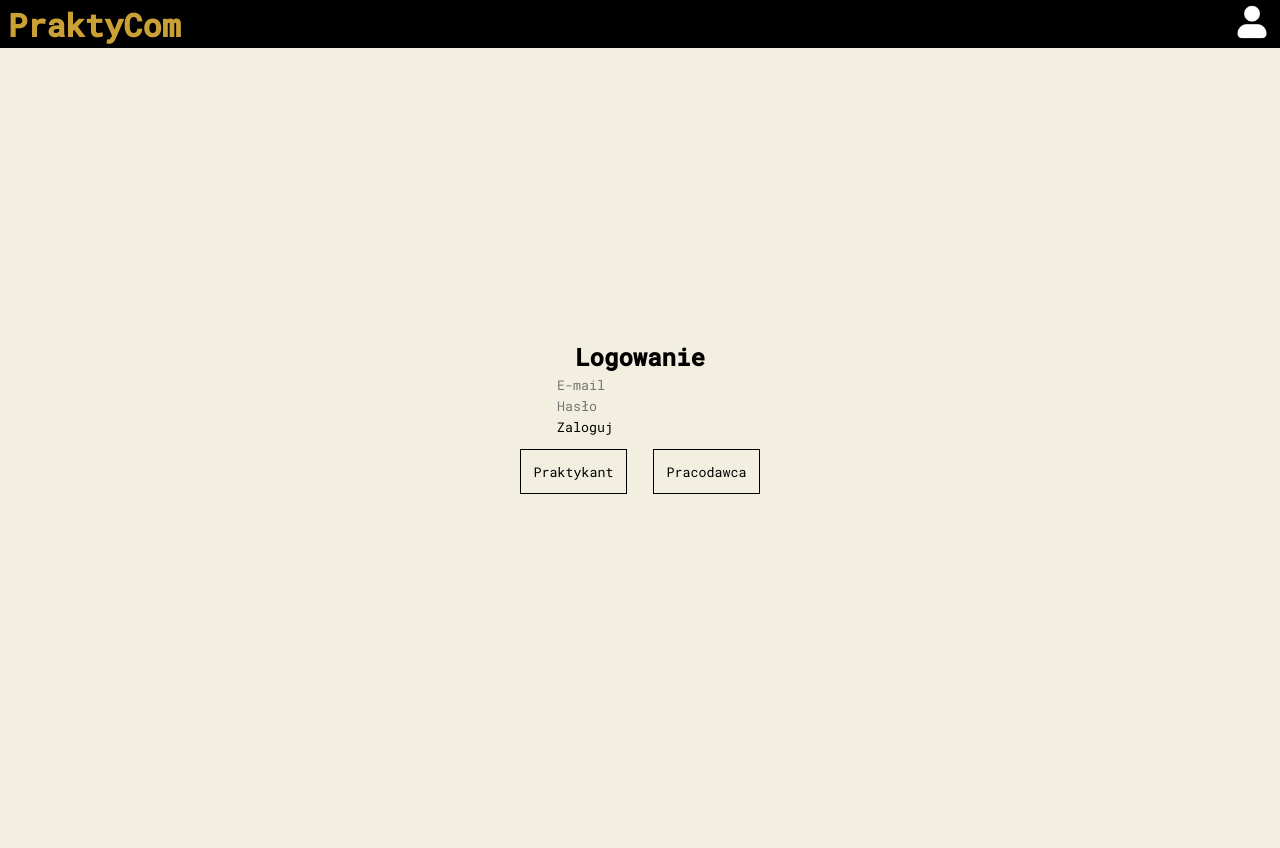
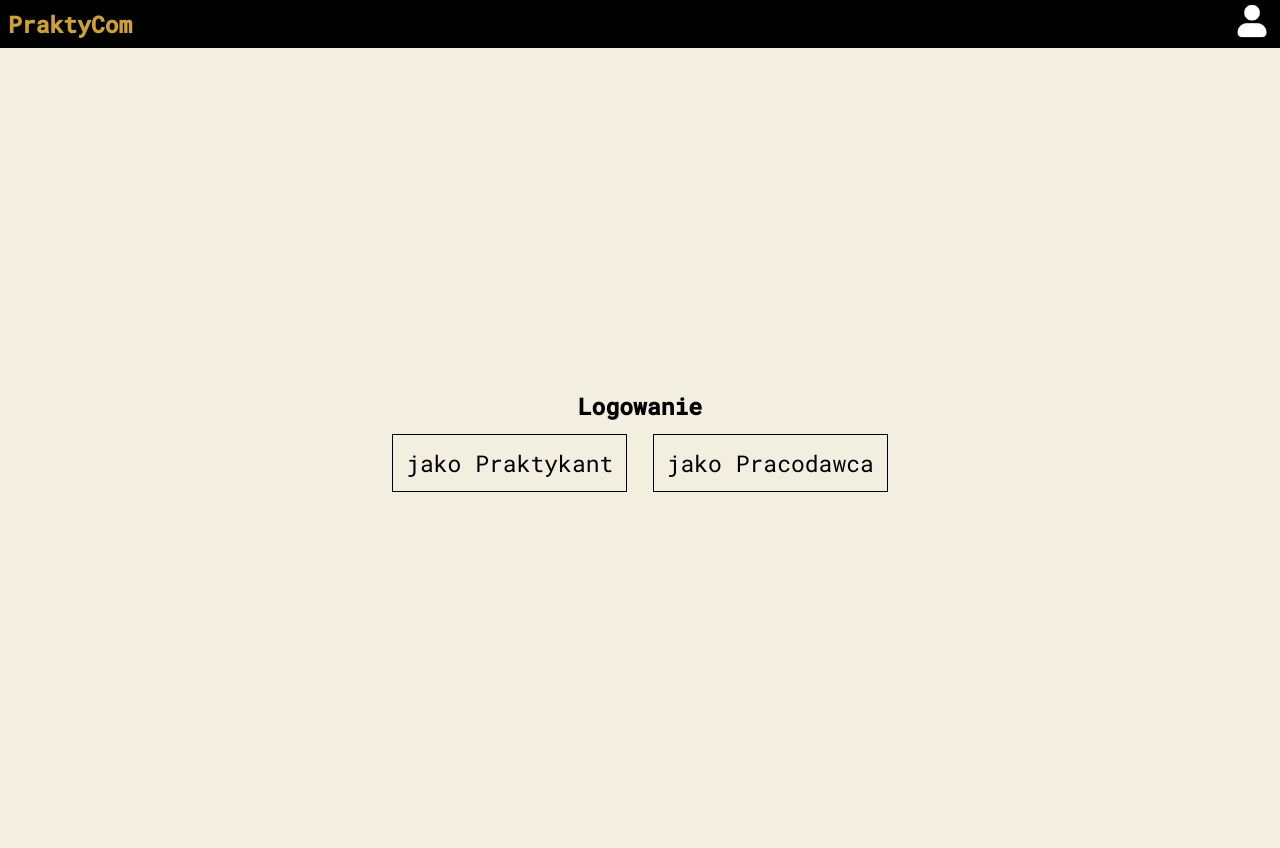
Before and after one commit to Maks-Kopydlowski/PraktyCom, a PHP site: page /login.php in a window 1280 px wide. Before the commit the page ends 800 px from the top, so only its background shows below. Run offline with PHP 8.4, Linux system fonts and the light colour scheme; style sheets or scripts are compiled from the project's sources.

Commit message:
System logowania, naprawa

```diff
--- a/account.php
+++ b/account.php
@@ -27,7 +27,6 @@ if(isset($_GET['id'])) {
         }
     }
 } else {
-
     echo "Brak ID użytkownika.";
 }
 ?>
--- a/login.php
+++ b/login.php
@@ -67,15 +67,18 @@ if ($_SERVER["REQUEST_METHOD"] == "POST") {
     <form action="" method="post" id="loginPraktykant">
         <input type="email" name="email" placeholder="E-mail" required><br>
         <input type="password" name="haslo" placeholder="Hasło" required><br>
+        <input type="hidden" id="typ_konta" name="typ_konta" value="praktykant">
         <input type="submit" value="Zaloguj">
     </form>
     <form action="" method="post" id="loginPracodawca">
         <input type="email" name="email" placeholder="E-mail" required><br>
         <input type="password" name="haslo" placeholder="Hasło" required><br>
+        <input type="hidden" id="typ_konta" name="typ_konta" value="pracodawca">
         <input type="submit" value="Zaloguj">
     </form>
     <div id="loginButtons">
-    <button id="typKontaPraktykant">Praktykant</button> <button id="typKontaPracodawca">Pracodawca</button>
+    <button id="typKontaPraktykant">jako Praktykant</button>
+    <button id="typKontaPracodawca">jako Pracodawca</button>
     </div>
     </main>
     <script src="script.js"></script>
--- a/script.js
+++ b/script.js
@@ -1,6 +1,10 @@
 let userIcon = document.getElementById("login");
 let optionDiv = document.getElementById("opcje");
 let body = document.getElementsByTagName("body");
+let loginPraktykant = document.getElementById("loginPraktykant");
+let loginPracodawca = document.getElementById("loginPracodawca");
+let loginPraktykantButton = document.getElementById("typKontaPraktykant");
+let loginPracodawcaButton = document.getElementById("typKontaPracodawca");
 
 userIcon.addEventListener("click", () => {
   if (optionDiv.style.display === "block") {
@@ -9,3 +13,16 @@ userIcon.addEventListener("click", () => {
     optionDiv.style.display = "block";
   }
 });
+
+loginPraktykantButton.addEventListener("click", () => {
+  loginPraktykant.style.display = "flex";
+  loginPraktykantButton.style.background = "#cba135";
+  loginPracodawca.style.display = "none";
+  loginPracodawcaButton.style.background = "unset";
+});
+loginPracodawcaButton.addEventListener("click", () => {
+  loginPraktykant.style.display = "none";
+  loginPraktykantButton.style.background = "unset";
+  loginPracodawca.style.display = "flex";
+  loginPracodawcaButton.style.background = "#cba135";
+});
--- a/style.scss
+++ b/style.scss
@@ -4,6 +4,7 @@
   font-family: "Roboto Mono", monospace;
   border: unset;
   background: unset;
+  font-size: 1.2rem;
 }
 
 header {
@@ -63,30 +64,42 @@ header {
 main {
   background-color: #f3efe0;
   // padding-top: 10vh;
-  height: 94vh;
+  min-height: 100vh;
   margin: 0;
   display: flex;
   align-items: center;
   flex-direction: column;
   #oglsozenia {
-    margin: 5vh 0 0 0;
+    margin: 5vh 0 2vh 0;
     .ogloszenie {
       align-items: start;
       padding: 1vw;
       margin: 0 15vw 0 15vw;
-      border: solid #000 1px;
+      border: solid rgba(0, 0, 0, 0.3) 1px;
       margin-bottom: 1vh;
       width: 60vw;
       display: flex;
       justify-content: space-between;
+      align-items: center;
+      #daneOferty {
+        display: flex;
+        align-items: center;
+        p {
+          margin: 0 0 0 0.5vw;
+        }
+        // gwiazda {
+        // }
+      }
       a {
         color: #cba135;
       }
+
       #gwiazda {
         color: black;
         font-size: 1.5rem;
         height: unset;
         cursor: pointer;
+        margin: 0 0 0 0.5vw;
       }
       #gwiazdaUlobione {
         color: #cba135;
@@ -100,6 +113,9 @@ main {
         margin: 0 0.2vw 0 0.2vw;
       }
     }
+  }
+  .przyciskiStrony {
+    color: #cba135;
   }
 }
 #mainRejestracja {
@@ -148,10 +164,26 @@ main {
   align-items: center;
   flex-direction: column;
   #loginPraktykant {
-    display: block;
+    display: none;
+    justify-content: unset;
+    align-items: unset;
+    flex-direction: column;
+    margin: 1vh 0 1vh 0;
+    input {
+      border: 1px solid black;
+      padding: 0.1vh;
+    }
   }
   #loginPracodawca {
     display: none;
+    justify-content: unset;
+    align-items: unset;
+    flex-direction: column;
+    margin: 1vh 0 1vh 0;
+    input {
+      border: 1px solid black;
+      padding: 0.1vh;
+    }
   }
   #loginButtons {
     display: flex;
```
Also changed, not shown: index.php (+31 -13 lines), like.php (added).
